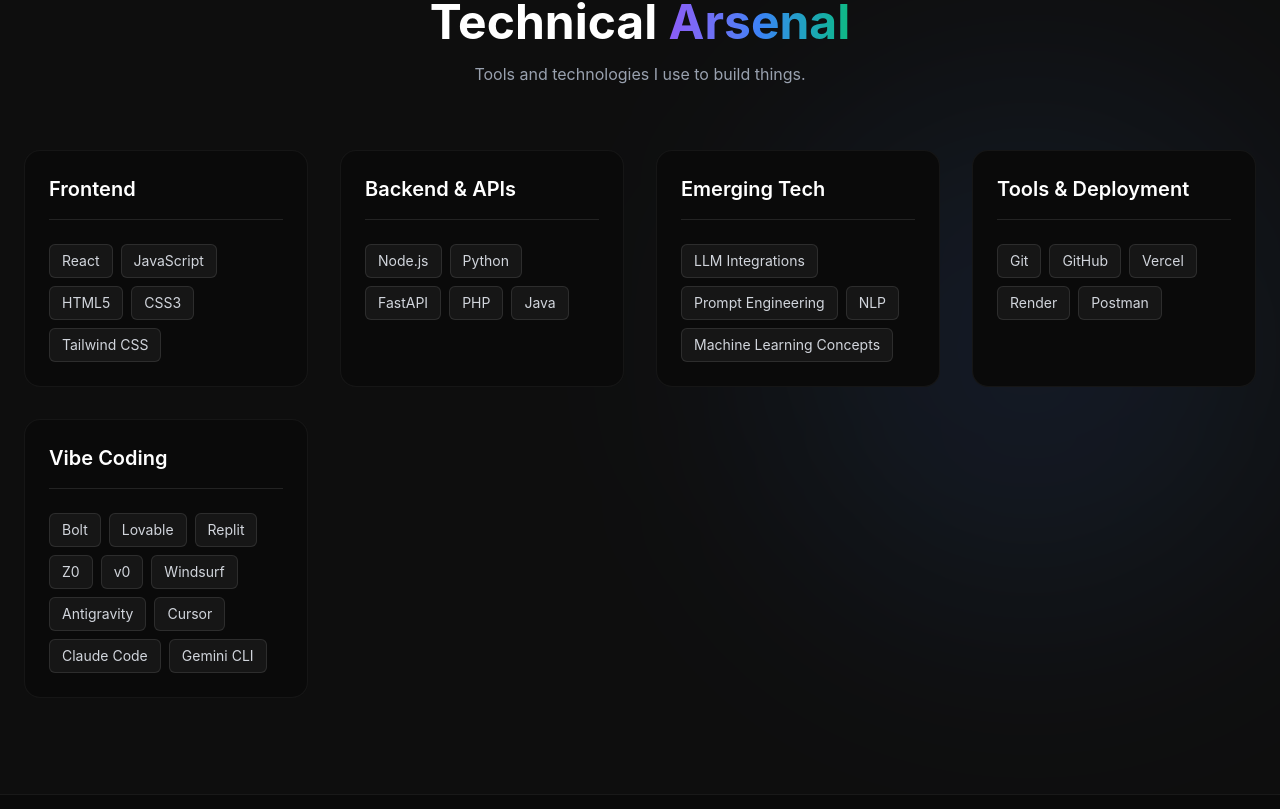
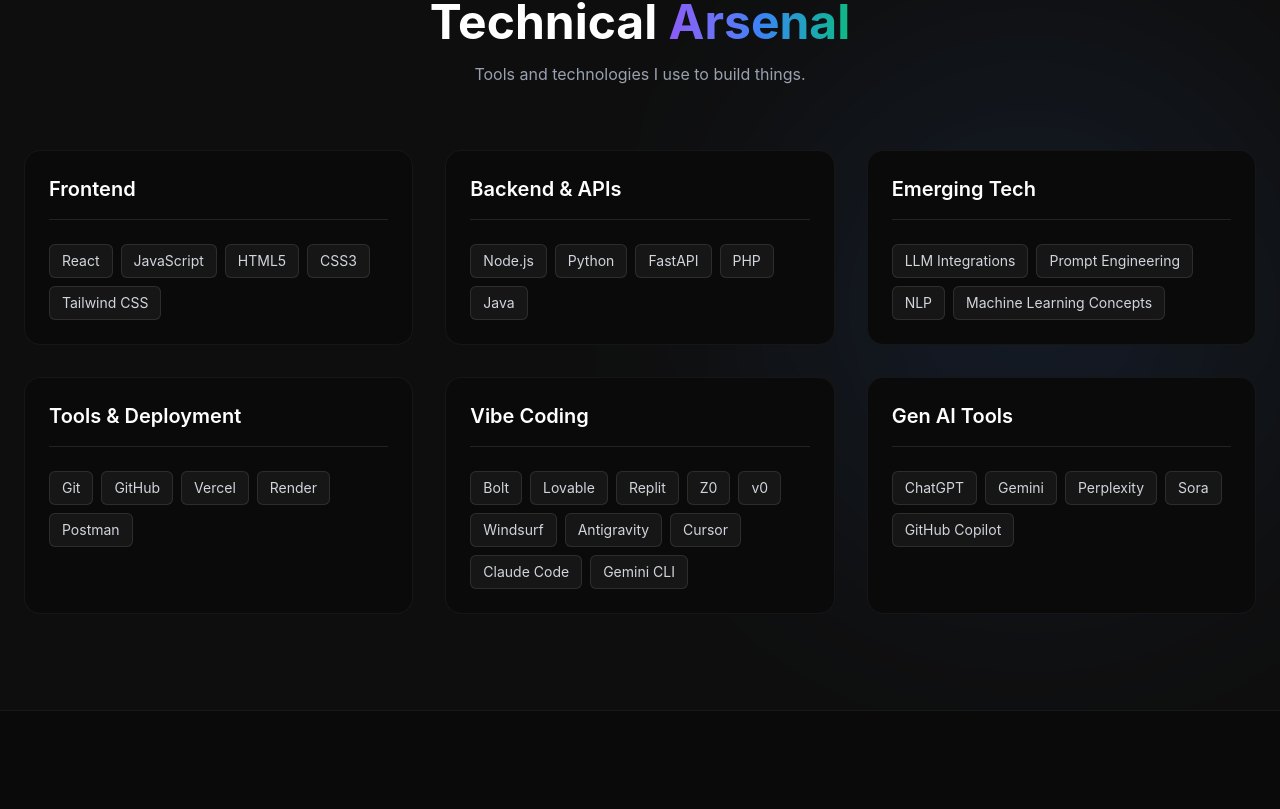
Before and after one commit to KadariUday/Portfolio, a React (Vite) app: page / in a window 1280 px wide. Shown: the part 1661-2470 px from the top of the page. Built offline with nearby package versions, Linux system fonts and the light colour scheme.

Commit message:
feat: Add Gen AI tools and adjust layout

```diff
--- a/src/components/Skills.jsx
+++ b/src/components/Skills.jsx
@@ -22,6 +22,10 @@
     {
       title: "Vibe Coding",
       skills: ["Bolt", "Lovable", "Replit", "Z0", "v0", "Windsurf", "Antigravity", "Cursor", "Claude Code", "Gemini CLI"]
+    },
+    {
+      title: "Gen AI Tools",
+      skills: ["ChatGPT", "Gemini", "Perplexity", "Sora", "GitHub Copilot"]
     }
   ];
 
@@ -44,7 +48,7 @@
           <p className="text-gray-400">Tools and technologies I use to build things.</p>
         </motion.div>
 
-        <div className="grid md:grid-cols-2 lg:grid-cols-4 gap-8">
+        <div className="grid md:grid-cols-2 lg:grid-cols-3 gap-8">
           {skillCategories.map((category, idx) => (
             <motion.div
               key={idx}
```
